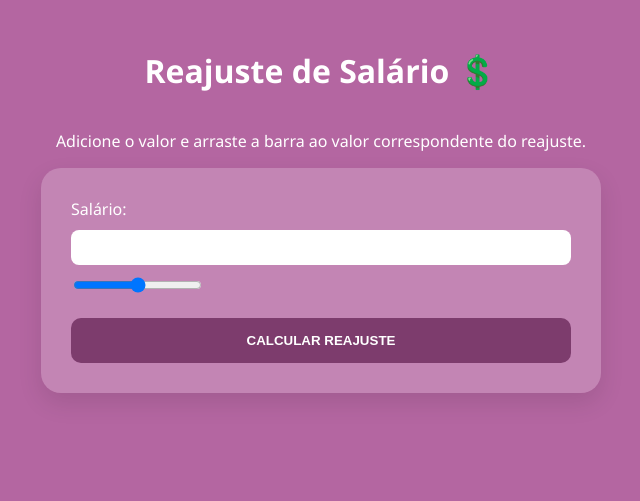
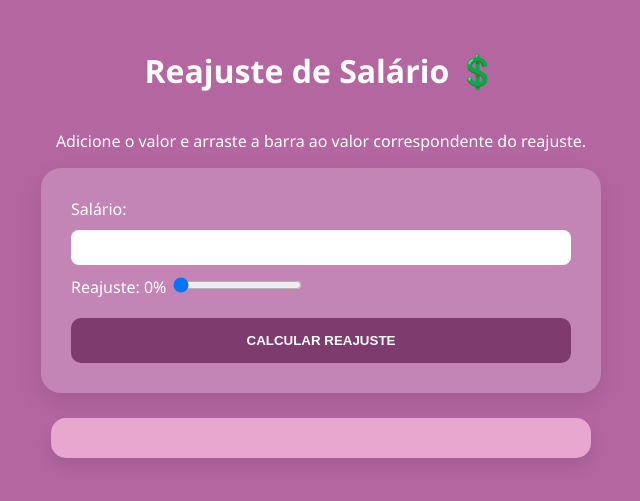
Before and after one commit to larissavlima7-cmd/PHP, a PHP site: page /exercicio2/index.php in a window 1280 px wide. Shown: the top 501 px of the page, without its empty margins (319-959 px from the left). Run offline with PHP 8.4, Linux system fonts and the light colour scheme.

Commit message:
reajuste

```diff
--- a/PHP Banco/exercicio2/index.php
+++ b/PHP Banco/exercicio2/index.php
@@ -16,16 +16,26 @@
     ?>
     <form method="POST">
     <label>Salário: </label>
-    <input type="number" id="salario">
-    <input type="range" id="reajuste">
+    <input type="number" id="salario" name="salario">
+    <label>Reajuste: <span id="valor-tela">0</span>%</label>
+    <input type="range" id="reajuste" name="reajuste" min="0" max="100" value="0" oninput= "document.getElementById('valor-tela').textContent = this.value">
     <button type="submit" class="btn">Calcular Reajuste</button>
 </form>
-    <?php
-    if(isset($_POST["salario"], $POST["reajuste"])){
-        $salario=$_POST["salario"];
-        $reajuste=$POST["reajuste"];
-    }
+    <div id="resp">
+        <?php
+        if(isset($_POST["salario"], $_POST["reajuste"])){
+            $salario=$_POST["salario"];
+            $reajuste=$_POST["reajuste"];
 
-    ?>
+            $valor_aumento = $salario * ($reajuste / 100);
+            $novo_salario = $salario + $valor_aumento;
+
+            echo "<strong>O seu salário era de $salario reais.";
+            echo "<br>O valor do seu reajuste é $reajuste %";
+            echo "<br>Seu novo salário será $novo_salario reais.</strong>";
+        }
+        ?>
+
+    </div>
 </body>
 </html>
```
